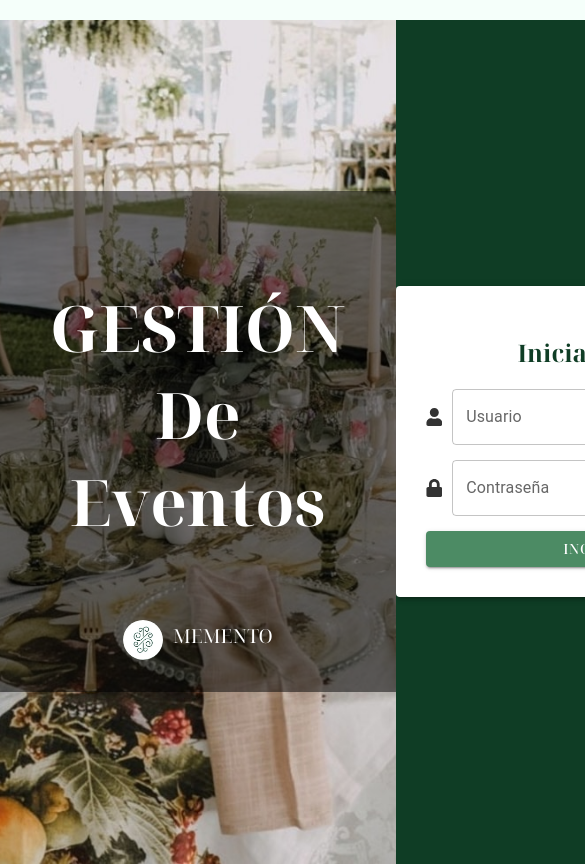
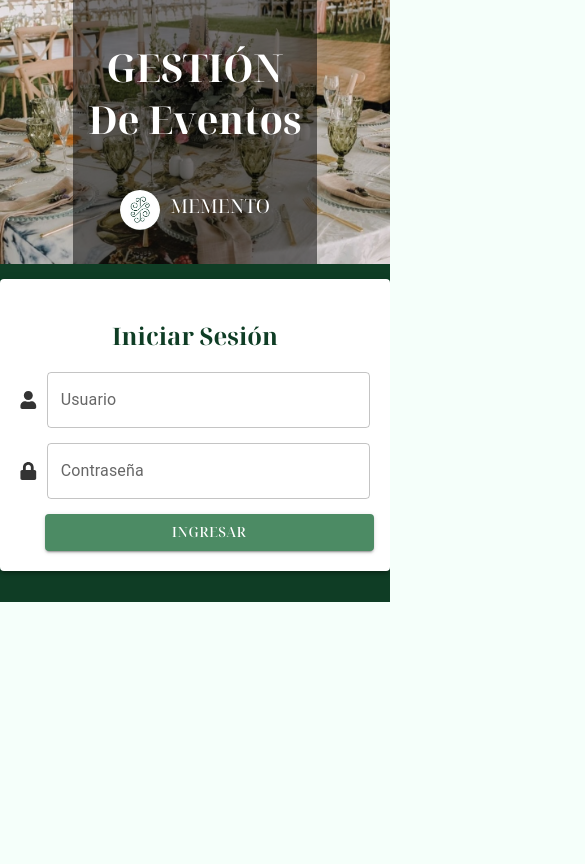
Before and after one commit to leofru2002/FrontendGestorEventos, a React (Create React App) app: page /login in a window 390 px wide. Shown: the top 864 px of the page, 585 px wide, since content can reach past the window. Built offline with nearby package versions, Linux system fonts and the light colour scheme.

Commit message:
update responsive login

```diff
--- a/src/pages/Login.css
+++ b/src/pages/Login.css
@@ -1,4 +1,4 @@
-.login-container {
+/* .login-container {
   display: flex;
   height: 100%;
   align-items: center;
@@ -67,4 +67,4 @@
 
 .login-button {
   margin-top: 20px;
-}
+} */
--- a/src/styles/Login.css
+++ b/src/styles/Login.css
@@ -1,17 +1,17 @@
-@import url('https://fonts.googleapis.com/css2?family=Noto+Serif+Display:ital,wght@0,100..900;1,100..900&display=swap');
-
+@import url('https://fonts.googleapis.com/css2?family=Noto+Serif+Display:wght@400;700&display=swap');
 
 .login-container {
   display: flex;
   height: 100vh;
   width: 100%;
+  padding: 0;
+  top: 0;
+  position: absolute;
 }
 
 .login-left {
   flex: 1;
   background: url('./../img/inicio.jpg') no-repeat center center/cover;
-  /* background: linear-gradient(to right, rgba(0, 0, 0, 0.4), rgba(0, 0, 0, 0)) ,
-              url('./../img/inicio.jpg') no-repeat center center/cover; */
   display: flex;
   align-items: center;
   justify-content: center;
@@ -33,9 +33,10 @@
   font-weight: lighter;
   margin-top: 10px;
 }
+
 .logo-container {
   display: flex;
-  align-items: center; /* Alinea la imagen con el texto */
+  align-items: center;
   justify-content: center;
   margin-top: 20px;
 }
@@ -44,11 +45,10 @@
   background: url('./../img/logo.jpg') no-repeat center center/cover;
   width: 40px;
   height: 40px;
-  border-radius: 50%;  /* Hace que la imagen sea circular */
-  object-fit: cover;   /* Asegura que la imagen se recorte bien */
-  margin-right: 10px;  /* Espacio entre la imagen y el texto */
+  border-radius: 50%;
+  object-fit: cover;
+  margin-right: 10px;
 }
-
 
 .login-right {
   flex: 1;
@@ -83,7 +83,72 @@
   background: #4c8b64 !important;
   color: white;
   font-weight: bold;
+  left: 4%;
+  width: 94% !important;
 }
-.font{
-  font-family: 'Noto Serif Display'!important;
+
+.font {
+  font-family: 'Noto Serif Display', serif !important;
 }
+
+/* RESPONSIVE */
+@media (max-width: 1024px) {
+  .login-overlay {
+    font-size: 1.5rem;
+    padding: 30px;
+  }
+}
+
+@media (max-width: 768px) {
+  .login-container {
+    flex-direction: column;
+    height: auto;
+  }
+
+  .login-left {
+    height: 40vh;
+    width: 100%;
+  }
+
+  .login-right {
+    height: 60vh;
+    width: 100%;
+    padding-top: 4%;
+    padding-bottom: 8%;
+  }
+
+  .login-overlay {
+    font-size: 1.5rem;
+    padding: 20px;
+  }
+
+  .login-form {
+    width: 50%;
+    max-width: 350px;
+  }
+}
+
+@media (max-width: 480px) {
+  .login-left {
+    height: 30vh;
+  }
+
+  .login-right {
+    height: 70vh;
+  }
+
+  .login-overlay {
+    font-size: 1.2rem;
+    padding: 15px;
+  }
+
+  .login-form {
+    width: 95%;
+    padding: 20px;
+  }
+
+  .login-button {
+    font-size: 0.9rem;
+
+  }
+}
```
